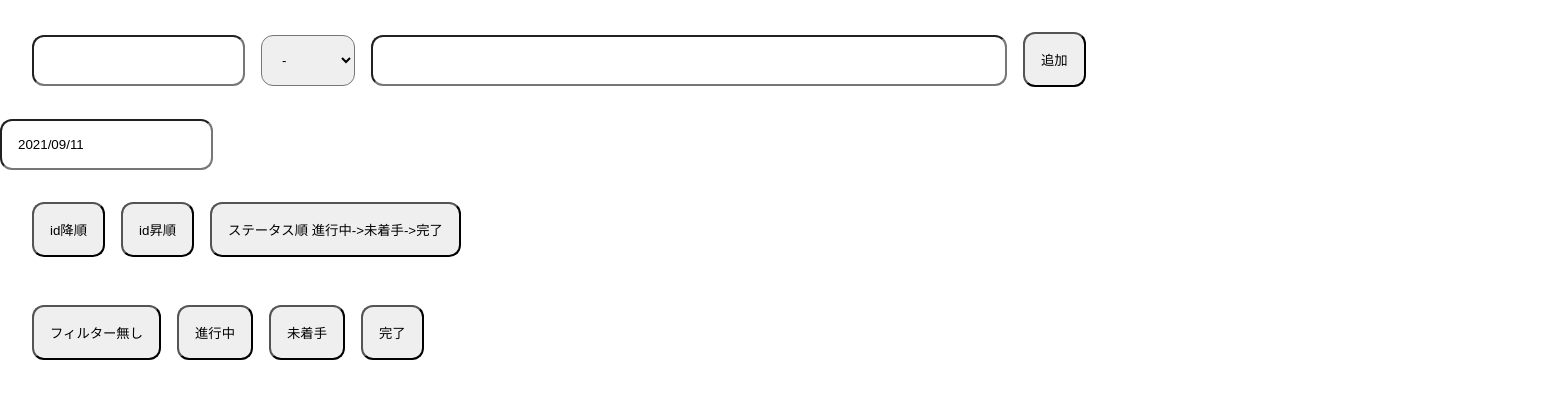
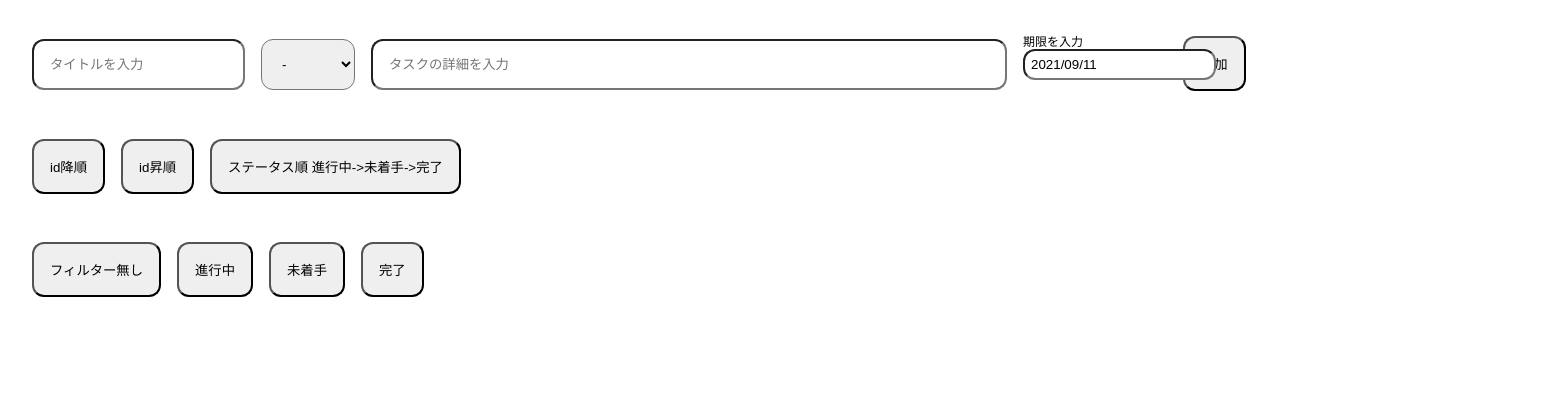
Before and after one commit to jun0222/my-react-todo, a React (Create React App) app: page / in a window 1280 px wide. Shown: the top 398 px of the page, 1560 px wide, since content can reach past the window. Built offline with nearby package versions, Linux system fonts and the light colour scheme.

Commit message:
fix datepicker

```diff
--- a/package.json
+++ b/package.json
@@ -7,6 +7,7 @@
     "@testing-library/react": "^11.1.0",
     "@testing-library/user-event": "^12.1.10",
     "react": "^17.0.2",
+    "react-datepicker": "^4.2.1",
     "react-dom": "^17.0.2",
     "react-scripts": "4.0.3",
     "web-vitals": "^1.0.1"
--- a/src/App.css
+++ b/src/App.css
@@ -1,5 +1,5 @@
 .app-style{
-  width: 1240px;
+  width: 1560px;
 }
 .add-style{
   padding: 16px;
@@ -77,3 +77,16 @@
   border-radius: 12px;
   margin-right: 16px;
 }
+.react-datepicker-wrapper{
+  width: unset !important;
+}
+.datepiker-wrap{
+  width: 160px;
+  display: inline-block;
+  font-size: 12px;
+}
+.datepiker-input-style{
+  padding: 6px;
+  margin-right: 16px;
+  border-radius: 12px;
+}
--- a/src/App.js
+++ b/src/App.js
@@ -122,13 +122,9 @@ export const App = () => {
         taskDetailText={taskDetailText}
         onChangeTaskDetailText={onChangeTaskDetailText}
         onClickAdd={onClickAdd}
+        date={date}
+        handleChange={handleChange}
       />
-      <DatePicker
-            selected={date}
-            onChange={handleChange}
-            className="add-input-style"
-            dateFormat="yyyy/MM/dd"
-        />
       <SortButton
         sortByIdDescending={sortByIdDescending}
         sortByIdAscending={sortByIdAscending}
--- a/src/components/AddForm.jsx
+++ b/src/components/AddForm.jsx
@@ -1,4 +1,7 @@
 import React from 'react';
+import "react-datepicker/dist/react-datepicker.css";
+import DatePicker from "react-datepicker";
+import '../../src/App.css'
 
 export const AddForm = (props) => {
     const {
@@ -8,19 +11,30 @@ export const AddForm = (props) => {
         onChangeTaskStatus,
         taskDetailText,
         onChangeTaskDetailText,
-        onClickAdd
+        onClickAdd,
+        date,
+        handleChange
     } = props;
     return (
         <div className="add-style">
             <form action="">
-                <input className="add-input-style" type="text" value={taskTitleText} onChange={onChangeTaskTitleText} maxLength='10' />
+                <input className="add-input-style" type="text" value={taskTitleText} onChange={onChangeTaskTitleText} maxLength='10' placeholder="タイトルを入力" />
                 <select className="add-input-style" name="" id="" value={taskStatus} onChange={onChangeTaskStatus}>
                     <option value="">-</option>
                     <option value="未着手">未着手</option>
                     <option value="進行中">進行中</option>
                     <option value="完了">完了</option>
                 </select>
-                <input className="add-input-detail-style" type="text" value={taskDetailText} onChange={onChangeTaskDetailText} maxLength='50' />
+                <input className="add-input-detail-style" type="text" value={taskDetailText} onChange={onChangeTaskDetailText} maxLength='50' placeholder="タスクの詳細を入力" />
+                <div className="datepiker-wrap">
+                    <label>期限を入力</label>
+                    <DatePicker
+                        selected={date}
+                        onChange={handleChange}
+                        className="datepiker-input-style"
+                        dateFormat="yyyy/MM/dd"
+                    />
+                </div>
                 <button type="button" className="add-button-style" onClick={onClickAdd}>追加</button>
             </form>
         </div>
```
Also changed, not shown: 2 other files (tests, documents, lock files or other folders).
